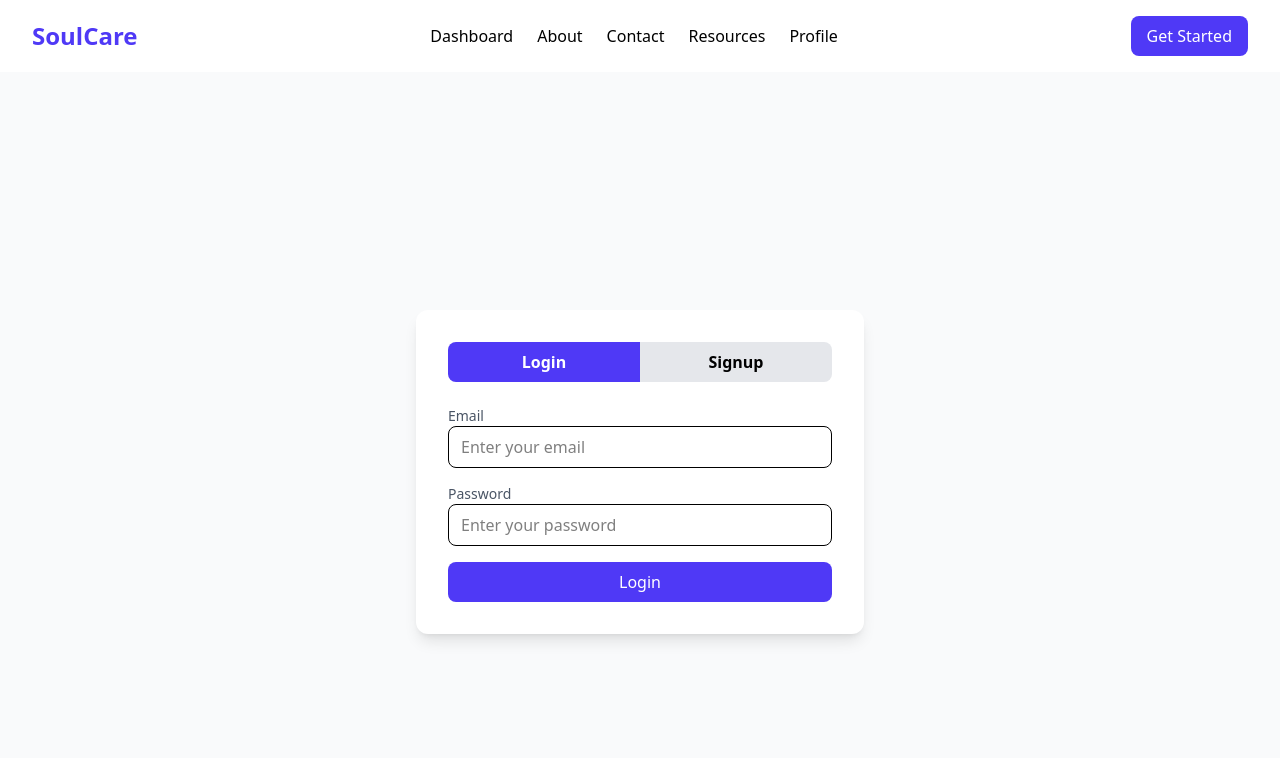
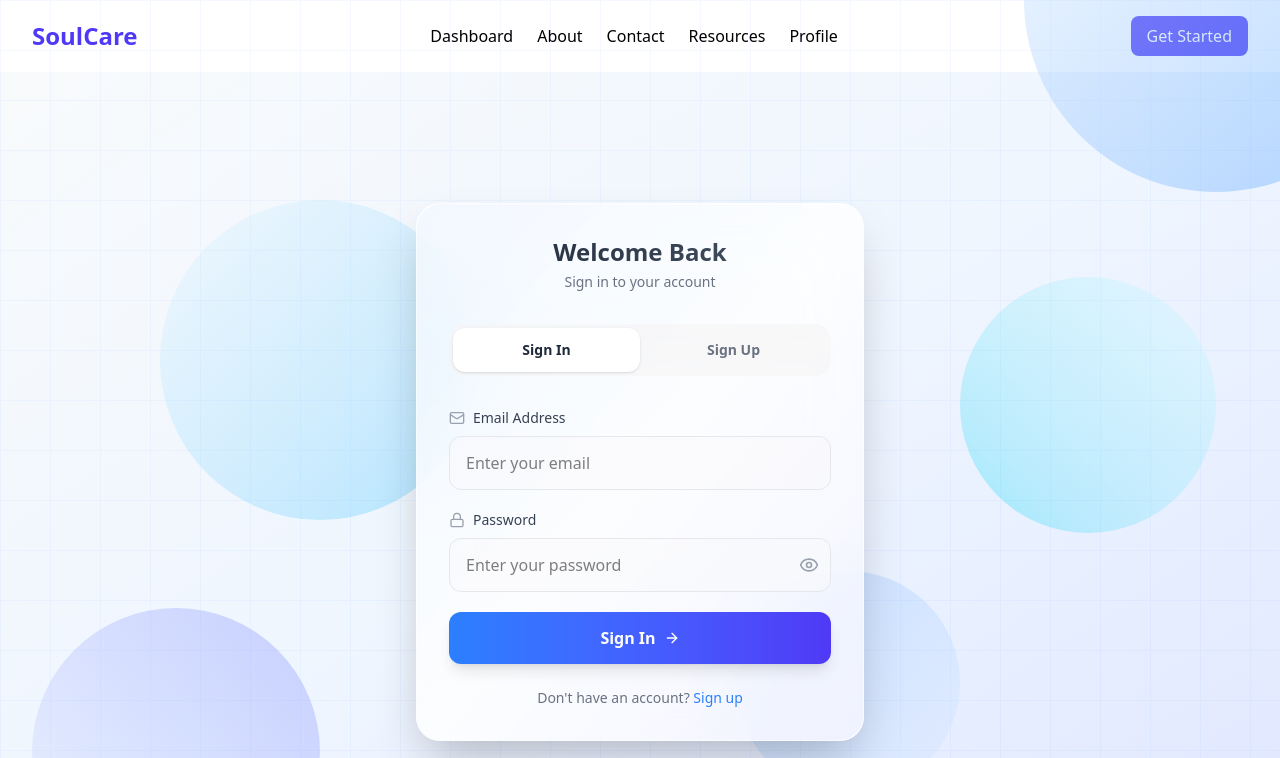
Before and after one commit to riteshpandey9450/SoulCare, a React (Vite) app in the folder frontend/: page /auth in a window 1280 px wide. Shown: the top 758 px of the page. Built offline with nearby package versions, Linux system fonts and the light colour scheme.

Commit message:
local changes

```diff
--- a/frontend/package.json
+++ b/frontend/package.json
@@ -11,6 +11,7 @@
   },
   "dependencies": {
     "@tailwindcss/vite": "^4.1.13",
+    "framer-motion": "^12.23.12",
     "lucide-react": "^0.544.0",
     "react": "^19.1.1",
     "react-dom": "^19.1.1",
--- a/frontend/src/pages/Auth.jsx
+++ b/frontend/src/pages/Auth.jsx
@@ -1,102 +1,217 @@
 import { useState } from "react";
+import { motion, AnimatePresence } from "framer-motion";
+import { Eye, EyeOff, Mail, Lock, User, ArrowRight } from "lucide-react";
 
 export default function Auth() {
   const [isLogin, setIsLogin] = useState(true);
+  const [showPassword, setShowPassword] = useState(false);
+  const [formData, setFormData] = useState({
+    name: "",
+    email: "",
+    password: "",
+  });
+  const [isLoading, setIsLoading] = useState(false);
+
+  const handleSubmit = (e) => {
+    e.preventDefault();
+    setIsLoading(true);
+    setTimeout(() => setIsLoading(false), 2000); // simulate API
+  };
+
+  const handleInputChange = (field, value) => {
+    setFormData((prev) => ({ ...prev, [field]: value }));
+  };
 
   return (
-    <div className="min-h-screen flex items-center justify-center bg-gray-50">
-      <div className="w-full max-w-md bg-white shadow-lg rounded-xl p-8">
+    <div className="min-h-screen flex items-center justify-center bg-gradient-to-br from-slate-50 via-blue-50 to-indigo-100 relative overflow-hidden">
+      {/* Background */}
+      <div className="fixed inset-0 pointer-events-none">
+        {/* Grid Pattern */}
+        <div className="absolute inset-0 opacity-5 pointer-events-none">
+          <div
+            className="h-full w-full"
+            style={{
+              backgroundImage: `linear-gradient(#3b82f6 1px, transparent 1px), linear-gradient(90deg, #3b82f6 1px, transparent 1px)`,
+              backgroundSize: "50px 50px",
+            }}
+          ></div>
+        </div>
+
+        {/* Blue Patches */}
+        <div className="absolute top-0 right-0 w-96 h-96 bg-gradient-to-br from-blue-100 to-blue-400 rounded-full opacity-40 -translate-y-1/2 translate-x-1/3 pointer-events-none"></div>
+        <div className="absolute top-1/4 left-1/4 w-80 h-80 bg-gradient-to-br from-sky-100 to-sky-400 rounded-full opacity-30 -translate-x-1/2 pointer-events-none"></div>
+        <div className="absolute bottom-0 right-3/4 w-72 h-72 bg-gradient-to-tr from-indigo-100 to-indigo-400 rounded-full opacity-35 translate-y-1/3 pointer-events-none"></div>
+        <div className="absolute bottom-1/3 left-3/4 w-64 h-64 bg-gradient-to-bl from-cyan-100 to-cyan-400 rounded-full opacity-30 pointer-events-none"></div>
+        <div className="absolute top-5/7 right-1/4 w-56 h-56 bg-gradient-to-tl from-blue-100 to-blue-400 rounded-full opacity-25 pointer-events-none"></div>
+      </div>
+
+      {/* Auth Container */}
+      <motion.div
+        initial={{ opacity: 0, y: 20 }}
+        animate={{ opacity: 1, y: 0 }}
+        transition={{ duration: 0.5 }}
+        className="w-full max-w-md relative z-10"
+      >
+        {/* Glassmorphic Card */}
+        <div className="bg-white/80 backdrop-blur-2xl border border-white/20 shadow-2xl rounded-3xl p-8 relative overflow-hidden">
+          <div className="absolute inset-0 bg-gradient-to-br from-blue-500/5 via-transparent to-indigo-500/5 rounded-3xl pointer-events-none"></div>
+
+          {/* Header */}
+          <div className="relative z-10 text-center mb-8">
+            <h1 className="text-2xl font-bold bg-gradient-to-r from-gray-800 to-gray-600 bg-clip-text text-transparent">
+              Welcome Back
+            </h1>
+            <p className="text-gray-500 text-sm mt-1">
+              {isLogin ? "Sign in to your account" : "Create your new account"}
+            </p>
+          </div>
+
           {/* Toggle */}
-        <div className="flex justify-around mb-6">
+          <div className="relative bg-gray-100/60 backdrop-blur-sm rounded-2xl p-1 mb-8">
+            <motion.div
+              className="absolute top-1 bottom-1 bg-white rounded-xl shadow-sm"
+              initial={false}
+              animate={{
+                left: isLogin ? "0.25rem" : "50%",
+                right: isLogin ? "50%" : "0.25rem",
+              }}
+              transition={{ type: "spring", stiffness: 300, damping: 30 }}
+            />
+            <div className="relative flex">
               <button
+                type="button"
                 onClick={() => setIsLogin(true)}
-            className={`w-1/2 py-2 font-semibold rounded-l-lg ${
-              isLogin ? "bg-indigo-600 text-white" : "bg-gray-200"
+                className={`flex-1 py-3 text-sm font-semibold rounded-xl transition-colors relative z-10 cursor-pointer ${
+                  isLogin ? "text-gray-800" : "text-gray-500"
                 }`}
               >
-            Login
+                Sign In
               </button>
               <button
+                type="button"
                 onClick={() => setIsLogin(false)}
-            className={`w-1/2 py-2 font-semibold rounded-r-lg ${
-              !isLogin ? "bg-indigo-600 text-white" : "bg-gray-200"
+                className={`flex-1 py-3 text-sm font-semibold rounded-xl transition-colors relative z-10 cursor-pointer ${
+                  !isLogin ? "text-gray-800" : "text-gray-500"
                 }`}
               >
-            Signup
+                Sign Up
               </button>
             </div>
+          </div>
 
-        {/* Form */}
-        {isLogin ? (
-          <form className="space-y-4">
-            <div>
-              <label className="block text-sm font-medium text-gray-600">
-                Email
+          {/* Forms */}
+          <AnimatePresence mode="wait">
+            <motion.form
+              key={isLogin ? "login" : "signup"}
+              onSubmit={handleSubmit}
+              className="space-y-5 relative z-10"
+              initial={{ opacity: 0, x: isLogin ? -20 : 20 }}
+              animate={{ opacity: 1, x: 0 }}
+              exit={{ opacity: 0, x: isLogin ? 20 : -20 }}
+              transition={{ duration: 0.3, ease: "easeInOut" }}
+            >
+              {/* Name (only signup) */}
+              {!isLogin && (
+                <motion.div
+                  initial={{ opacity: 0, height: 0 }}
+                  animate={{ opacity: 1, height: "auto" }}
+                  exit={{ opacity: 0, height: 0 }}
+                  className="space-y-2"
+                >
+                  <label className="text-sm font-medium text-gray-700 flex items-center gap-2">
+                    <User className="w-4 h-4 text-gray-400" />
+                    Full Name
+                  </label>
+                  <input
+                    type="text"
+                    value={formData.name}
+                    onChange={(e) => handleInputChange("name", e.target.value)}
+                    required
+                    className="w-full px-4 py-3.5 bg-gray-50/50 border border-gray-200 rounded-xl focus:outline-none focus:border-blue-400"
+                    placeholder="Enter your full name"
+                  />
+                </motion.div>
+              )}
+
+              {/* Email */}
+              <div className="space-y-2">
+                <label className="text-sm font-medium text-gray-700 flex items-center gap-2">
+                  <Mail className="w-4 h-4 text-gray-400" />
+                  Email Address
                 </label>
                 <input
                   type="email"
-                className="w-full px-3 py-2 border rounded-lg focus:outline-none focus:ring focus:ring-indigo-300"
+                  value={formData.email}
+                  onChange={(e) => handleInputChange("email", e.target.value)}
+                  required
+                  className="w-full px-4 py-3.5 bg-gray-50/50 border border-gray-200 rounded-xl focus:outline-none focus:border-blue-400"
                   placeholder="Enter your email"
                 />
               </div>
-            <div>
-              <label className="block text-sm font-medium text-gray-600">
+
+              {/* Password */}
+              <div className="space-y-2">
+                <label className="text-sm font-medium text-gray-700 flex items-center gap-2">
+                  <Lock className="w-4 h-4 text-gray-400" />
                   Password
                 </label>
+                <div className="relative">
                   <input
-                type="password"
-                className="w-full px-3 py-2 border rounded-lg focus:outline-none focus:ring focus:ring-indigo-300"
+                    type={showPassword ? "text" : "password"}
+                    value={formData.password}
+                    onChange={(e) =>
+                      handleInputChange("password", e.target.value)
+                    }
+                    required
+                    className="w-full px-4 py-3.5 pr-12 bg-gray-50/50 border border-gray-200 rounded-xl focus:outline-none focus:border-blue-400"
                     placeholder="Enter your password"
                   />
+                  <button
+                    type="button"
+                    onClick={() => setShowPassword(!showPassword)}
+                    className="absolute right-3 top-1/2 -translate-y-1/2 text-gray-400 hover:text-gray-600 cursor-pointer"
+                  >
+                    {showPassword ? (
+                      <EyeOff className="w-5 h-5" />
+                    ) : (
+                      <Eye className="w-5 h-5" />
+                    )}
+                  </button>
                 </div>
+              </div>
+
+              {/* Submit */}
+              <motion.button
+                type="submit"
+                disabled={isLoading}
+                whileTap={{ scale: 0.98 }}
+                className="w-full bg-gradient-to-r from-blue-500 to-indigo-600 text-white py-3.5 rounded-xl font-semibold shadow-lg hover:shadow-xl transition-all flex items-center justify-center gap-2 disabled:opacity-70 cursor-pointer"
+              >
+                {isLoading ? (
+                  <div className="w-5 h-5 border-2 border-white/30 border-t-white rounded-full animate-spin" />
+                ) : (
+                  <>
+                    {isLogin ? "Sign In" : "Create Account"}
+                    <ArrowRight className="w-4 h-4" />
+                  </>
+                )}
+              </motion.button>
+            </motion.form>
+          </AnimatePresence>
+
+          {/* Footer */}
+          <p className="text-center text-sm text-gray-500 mt-6 relative z-10">
+            {isLogin ? "Don't have an account? " : "Already have an account? "}
             <button
-              type="submit"
-              className="w-full bg-indigo-600 text-white py-2 rounded-lg hover:bg-indigo-700"
+              type="button"
+              onClick={() => setIsLogin(!isLogin)}
+              className="text-blue-500 hover:text-blue-600 font-medium cursor-pointer"
             >
-              Login
+              {isLogin ? "Sign up" : "Sign in"}
             </button>
-          </form>
-        ) : (
-          <form className="space-y-4">
-            <div>
-              <label className="block text-sm font-medium text-gray-600">
-                Name
-              </label>
-              <input
-                type="text"
-                className="w-full px-3 py-2 border rounded-lg focus:outline-none focus:ring focus:ring-indigo-300"
-                placeholder="Enter your name"
-              />
+          </p>
         </div>
-            <div>
-              <label className="block text-sm font-medium text-gray-600">
-                Email
-              </label>
-              <input
-                type="email"
-                className="w-full px-3 py-2 border rounded-lg focus:outline-none focus:ring focus:ring-indigo-300"
-                placeholder="Enter your email"
-              />
-            </div>
-            <div>
-              <label className="block text-sm font-medium text-gray-600">
-                Password
-              </label>
-              <input
-                type="password"
-                className="w-full px-3 py-2 border rounded-lg focus:outline-none focus:ring focus:ring-indigo-300"
-                placeholder="Enter your password"
-              />
-            </div>
-            <button
-              type="submit"
-              className="w-full bg-indigo-600 text-white py-2 rounded-lg hover:bg-indigo-700"
-            >
-              Signup
-            </button>
-          </form>
-        )}
-      </div>
+      </motion.div>
     </div>
   );
 }
```
Also changed, not shown: frontend/src/pages/Contact.jsx (+69 -31 lines), frontend/src/assets/doc.png (added), frontend/src/assets/header_img.png (added). Lines whose indentation alone changed are shown as unchanged.
